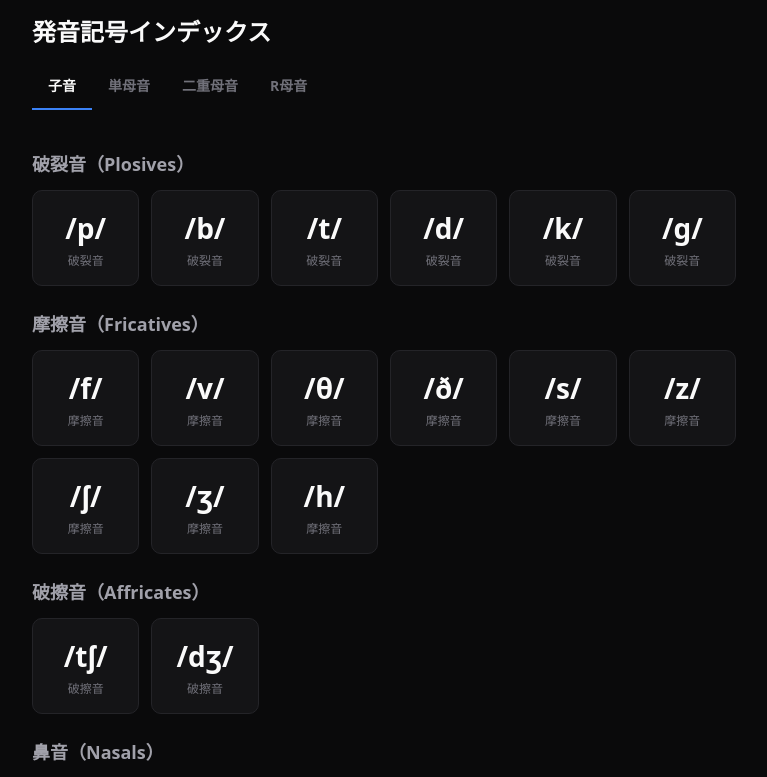
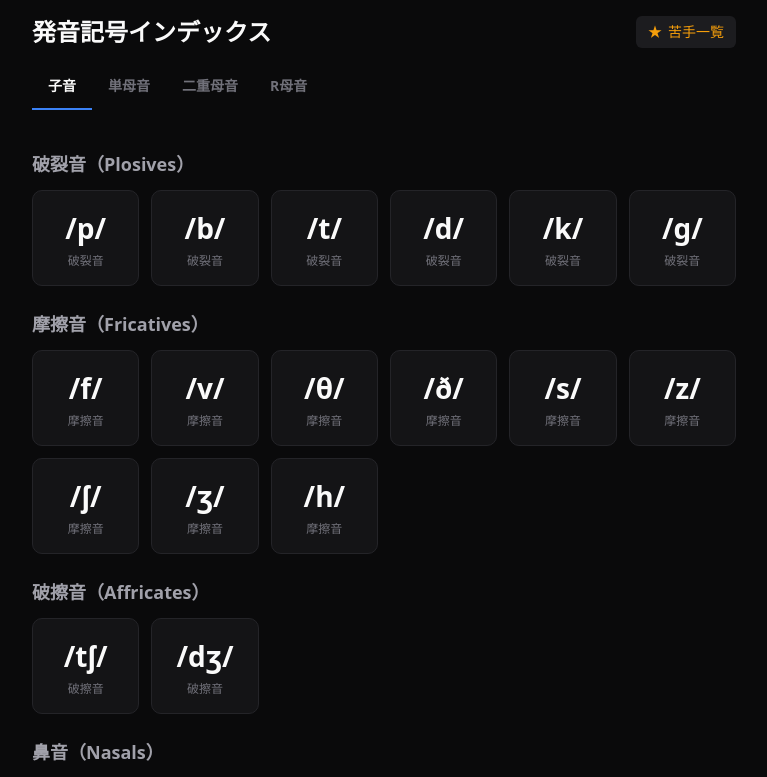
Before and after one commit to tomada1114/pronounciation-symbol-index, a Next.js app: page / in a window 1280 px wide. Shown: the top 777 px of the page, without its empty margins (256-1023 px from the left). Built offline with nearby package versions, Linux system fonts and the light colour scheme.

Commit message:
feat: integrate bookmark system into home page with nav link and badge

```diff
--- a/app/page.tsx
+++ b/app/page.tsx
@@ -1,5 +1,6 @@
 'use client'
 
+import Link from 'next/link'
 import { useState } from 'react'
 
 import { PhonemeModal } from '@/app/components/PhonemeModal'
@@ -7,10 +8,12 @@ import { SectionGroup } from '@/app/components/SectionGroup'
 import { TabBar } from '@/app/components/TabBar'
 import { getPhonemesByCategory, groupBySubcategory } from '@/app/domain/helpers'
 import type { Category, Phoneme, Subcategory } from '@/app/domain/types'
+import { useDifficultPhonemes } from '@/app/hooks/useDifficultPhonemes'
 
 export default function Home() {
   const [activeTab, setActiveTab] = useState<Category>('consonant')
   const [selectedPhoneme, setSelectedPhoneme] = useState<Phoneme | null>(null)
+  const { symbols: difficultSymbols, toggleDifficult, isDifficult } = useDifficultPhonemes()
 
   const filteredPhonemes = getPhonemesByCategory(activeTab)
   const grouped = groupBySubcategory(filteredPhonemes)
@@ -23,15 +26,41 @@ export default function Home() {
     setSelectedPhoneme(null)
   }
 
+  const difficultCount = difficultSymbols.size
+
   return (
     <div className="mx-auto max-w-3xl px-4 lg:px-8">
       <header
         className="sticky top-0 z-20 py-4"
         style={{ backgroundColor: 'var(--bg-primary, #0A0A0B)' }}
       >
-        <h1 className="text-2xl font-bold" style={{ color: 'var(--text-primary, #FAFAFA)' }}>
-          発音記号インデックス
-        </h1>
+        <div className="flex items-center justify-between">
+          <h1 className="text-2xl font-bold" style={{ color: 'var(--text-primary, #FAFAFA)' }}>
+            発音記号インデックス
+          </h1>
+          <Link
+            href="/difficult"
+            className="flex items-center gap-1.5 rounded-md px-3 py-1.5 text-sm transition-colors duration-150"
+            style={{
+              color: 'var(--bookmark-active, #f59e0b)',
+              backgroundColor: 'var(--bg-tertiary, #1c1c1f)',
+            }}
+          >
+            <span aria-hidden="true">{'\u2605'}</span>
+            <span>苦手一覧</span>
+            {difficultCount > 0 && (
+              <span
+                className="ml-0.5 inline-flex h-5 min-w-5 items-center justify-center rounded-full px-1.5 text-xs font-bold"
+                style={{
+                  backgroundColor: 'var(--bookmark-active, #f59e0b)',
+                  color: 'var(--bg-primary, #0A0A0B)',
+                }}
+              >
+                {difficultCount}
+              </span>
+            )}
+          </Link>
+        </div>
       </header>
 
       <TabBar activeTab={activeTab} onTabChange={setActiveTab} />
@@ -48,7 +77,12 @@ export default function Home() {
       </main>
 
       {selectedPhoneme !== null && (
-        <PhonemeModal phoneme={selectedPhoneme} onClose={handleClose} />
+        <PhonemeModal
+          phoneme={selectedPhoneme}
+          onClose={handleClose}
+          isBookmarked={isDifficult(selectedPhoneme.symbol)}
+          onToggleBookmark={() => toggleDifficult(selectedPhoneme.symbol)}
+        />
       )}
     </div>
   )
```
Also changed, not shown: 1 other file (tests, documents, lock files or other folders).
